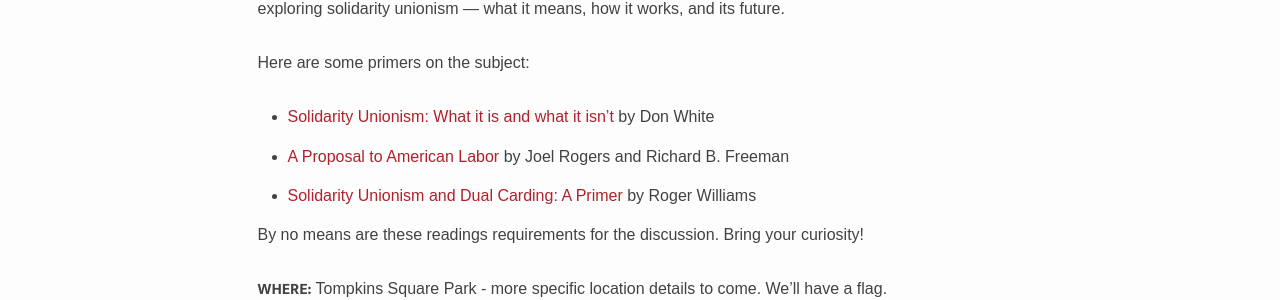
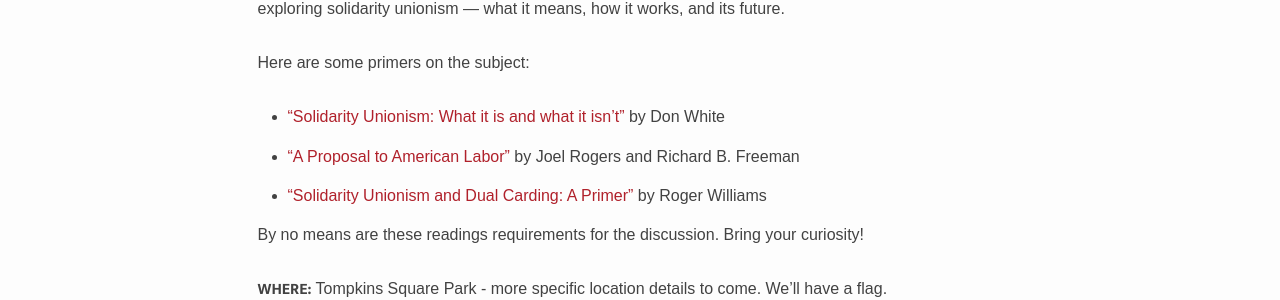
Before and after one commit to IWW-NYC-GMB/iww.nyc, a Jekyll site: the page built from _events/september-2019-orientation.md, in a window 1280 px wide. Shown: the part 1306-1606 px from the top of the page. Built offline with Jekyll 4.4.1, drawn with Linux system fonts in a browser that asks for light colours; some web fonts are replaced.

```diff
--- a/_events/september-2019-orientation.md
+++ b/_events/september-2019-orientation.md
@@ -9,9 +9,9 @@ time: '7:30 PM - 9:30 PM'
 On the eighth anniversary of Occupy Wall Street, we'll be hosting a discussion in Tompkins Square Park exploring solidarity unionism — what it means, how it works, and its future.
 
 Here are some primers on the subject:
-* [Solidarity Unionism: What it is and what it isn't](http://organizing.work/2018/09/solidarity-unionism-what-it-is-and-what-it-isnt/) by Don White
-* [A Proposal to American Labor](https://www.thenation.com/article/proposal-american-labor/) by Joel Rogers and Richard B. Freeman
-* [Solidarity Unionism and Dual Carding: A Primer](https://www.iww.org/about/solidarityunionism/SolidarityUnionismandDualCardingAPrimer) by Roger Williams
+* ["Solidarity Unionism: What it is and what it isn't"](http://organizing.work/2018/09/solidarity-unionism-what-it-is-and-what-it-isnt/) by Don White
+* ["A Proposal to American Labor"](https://www.thenation.com/article/proposal-american-labor/) by Joel Rogers and Richard B. Freeman
+* ["Solidarity Unionism and Dual Carding: A Primer"](https://www.iww.org/about/solidarityunionism/SolidarityUnionismandDualCardingAPrimer) by Roger Williams
 
 By no means are these readings requirements for the discussion. Bring your curiosity!
 
```
